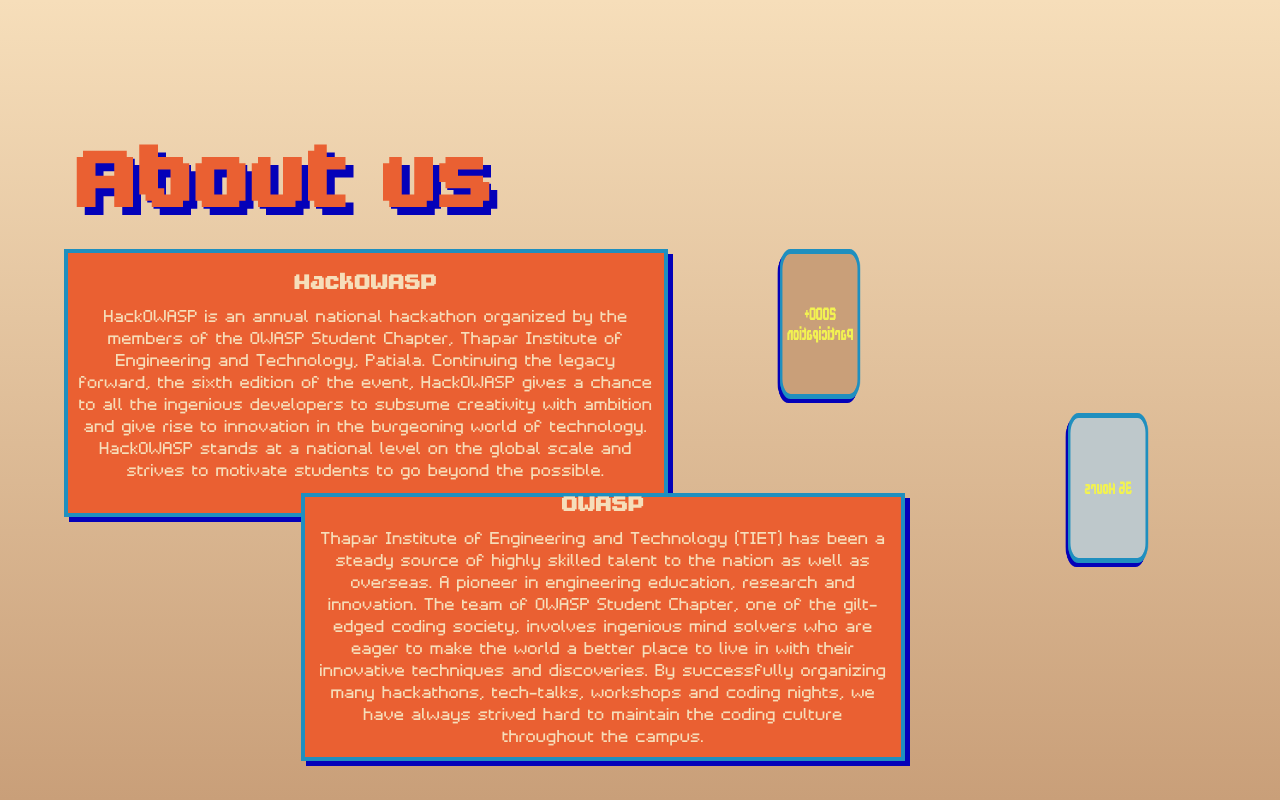
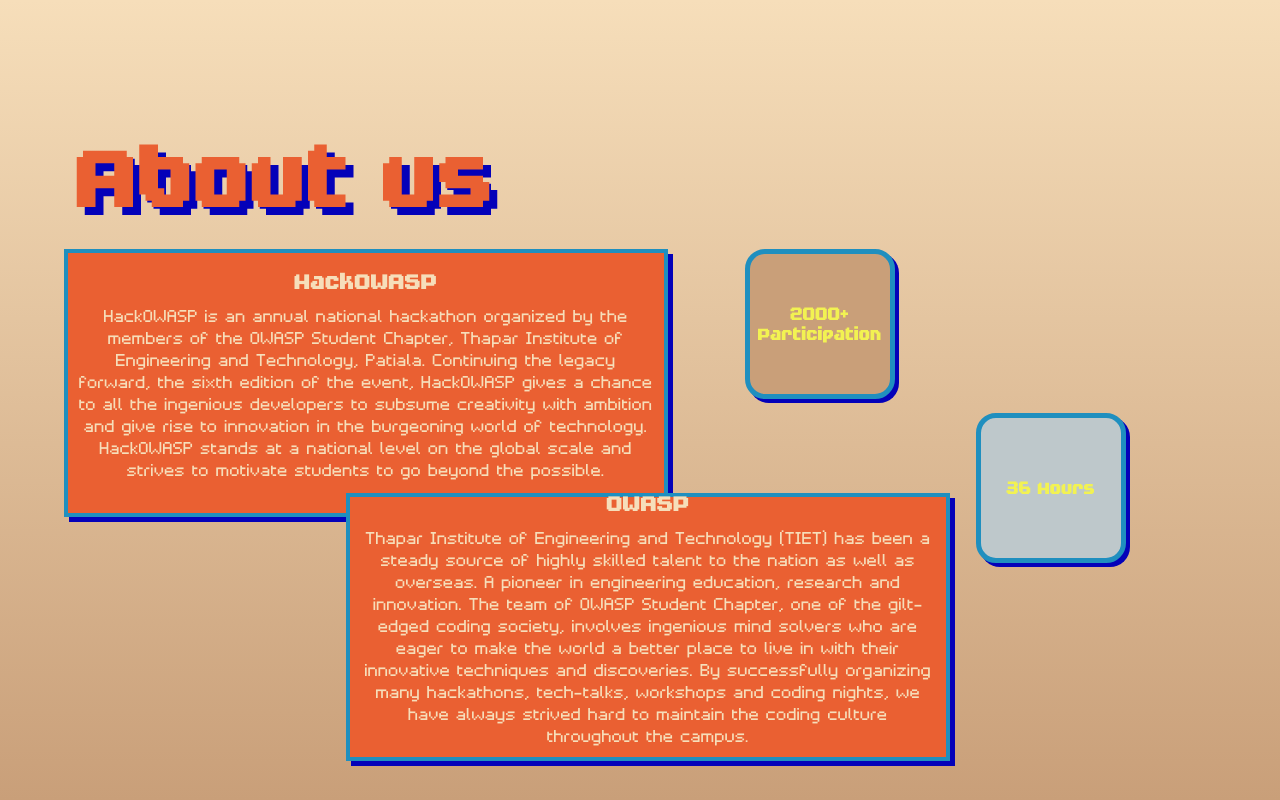
Before and after one commit to OWASP-STUDENT-CHAPTER/HackOWASP6.0, a React (Create React App) app: page / in a window 1280 px wide. Shown: the part 800-1600 px from the top of the page. Built offline with nearby package versions, Linux system fonts and the light colour scheme.

Commit message:
overflow issue

```diff
--- a/src/pages/AboutusPage/aboutus.module.css
+++ b/src/pages/AboutusPage/aboutus.module.css
@@ -21,8 +21,8 @@
 .card2{
     display: flex;
     justify-content: center;
-    width:100%;
-    padding-left: 8vw;
+    /* width:100%; */
+    padding-left: 15vw;
     margin-top: -3vh;
     /* padding-left: 30vw; */
 }
@@ -47,12 +47,12 @@
     border-radius: 20px;
     box-shadow: 4px 4px #0401B9;
     border:solid 5px #1F8FBF;
-	transform: rotateY(45deg);
+	/* transform: rotateY(45deg); */
 	animation: rotateAnimation 4s infinite linear;
 }
 
 .minicard2 {
-    margin-left: 10vw;
+    margin-left: 2vw;
     margin-top: -10vh;
     display: flex;
     justify-content: center;
@@ -66,11 +66,11 @@
     border-radius: 20px;
     box-shadow: 4px 4px #0401B9;
     border:solid 5px #1F8FBF;
-	transform: rotateY(45deg);
+	/* transform: rotateY(45deg); */
 	animation: rotateAnimation 4s infinite linear;
 }
 
-@keyframes rotateAnimation {
+/* @keyframes rotateAnimation {
 	from {transform: rotateY(45deg);}
 	to {transform: rotateY(225deg);}
-}
+} */
--- a/src/pages/Landingpage/landingpage.module.css
+++ b/src/pages/Landingpage/landingpage.module.css
@@ -1,6 +1,6 @@
 .landingpage{
     max-height:100vh;
-    height:100vw;
+    width:100%;
     background-image: linear-gradient(#C99F79,#F6DEBA);
 }
 
```
